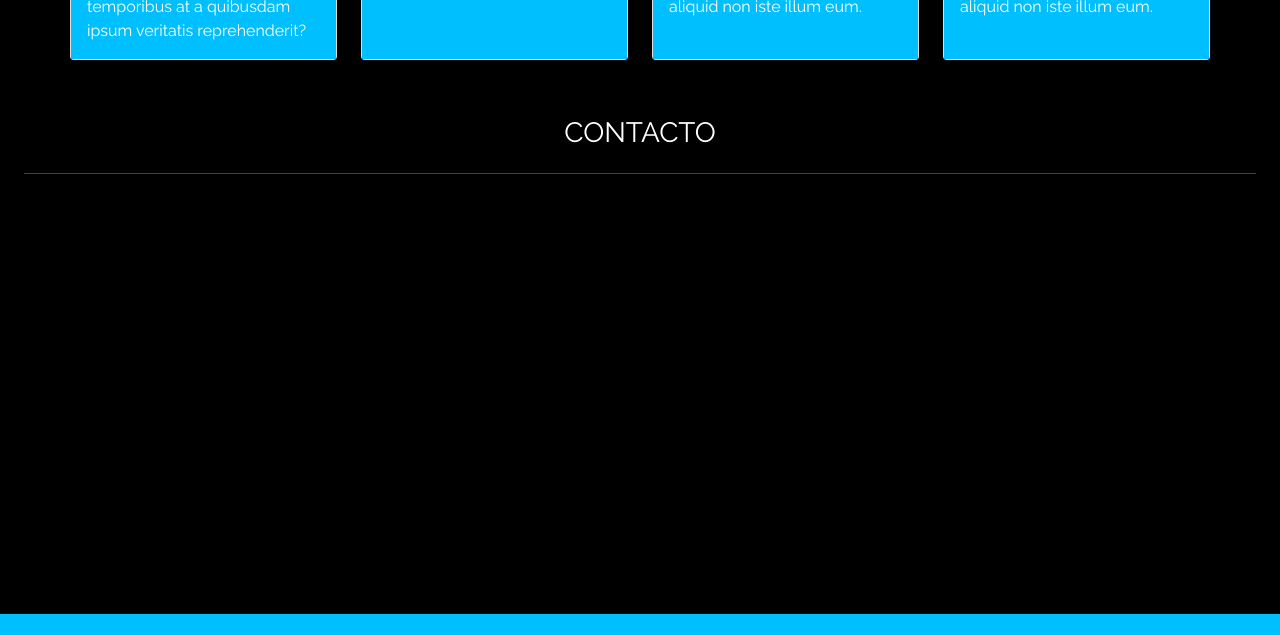
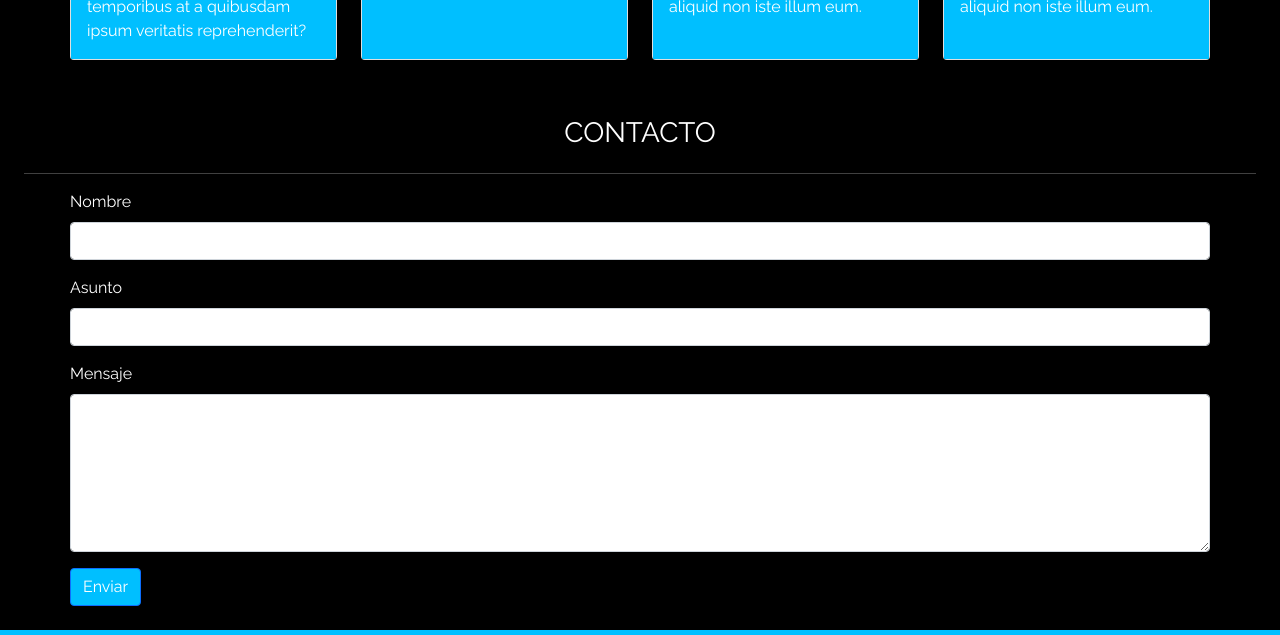
Before and after one commit to Evenegas4414-ecamp/www.viajes-chile.cl, a plain HTML site: page index.html in a window 1280 px wide. Shown: the part 1775-2410 px from the top of the page. Drawn offline with nearby package versions, Linux system fonts and the light colour scheme; a script that the page names is missing.

```diff
--- a/assets/js/script.js
+++ b/assets/js/script.js
@@ -7,11 +7,15 @@ $(document).ready(function () {
             var hash = this.hash;
             $('html, body').animate({
                 scrollTop: $(hash).offset().top
-            }, 800, function () {
+            }, 1200, function () {
                 window.location.hash = hash;
             });
         }
     });
+
+    $("#contacto").dblclick(function () {
+        $("form").toggle();
+      });
 
     // Tooltip con bootstrap, inicializar los elemetos html con el tag data-bs-toggle="tooltip"
     var tooltipTriggerList = [].slice.call(document.querySelectorAll('[data-bs-toggle="tooltip"]'))
--- a/index.html
+++ b/index.html
@@ -107,17 +107,21 @@
             <section class="col">
                 <i class="container-fluid fa-solid fa-plane bg-azul text-center p-1 fs-5" data-bs-toggle="tooltip"
                     data-bs-placement="bottom" title="Viaje por avión."></i>
-                <p class="mt-3">Lorem ipsum dolor sit amet consectetur adipisicing elit. Quod, illo cumque ex obcaecati optio ratione
+                <p class="mt-3">Lorem ipsum dolor sit amet consectetur adipisicing elit. Quod, illo cumque ex obcaecati
+                    optio ratione
                     quibusdam dolorem voluptas repudiandae itaque aliquam dolorum illum nulla reiciendis harum atque,
-                    incidunt quos distinctio. Lorem ipsum dolor sit amet consectetur adipisicing elit. Quod, illo cumque ex obcaecati optio ratione
+                    incidunt quos distinctio. Lorem ipsum dolor sit amet consectetur adipisicing elit. Quod, illo cumque
+                    ex obcaecati optio ratione
                     quibusdam dolorem voluptas repudiandae itaque aliquam dolorum illum nulla reiciendis harum atque,
                     incidunt quos distinctio.</p>
 
             </section>
             <section class="col">
-                <p class="mb-3">Lorem ipsum dolor sit amet consectetur adipisicing elit. Quod, illo cumque ex obcaecati optio ratione
+                <p class="mb-3">Lorem ipsum dolor sit amet consectetur adipisicing elit. Quod, illo cumque ex obcaecati
+                    optio ratione
                     quibusdam dolorem voluptas repudiandae itaque aliquam dolorum illum nulla reiciendis harum atque,
-                    incidunt quos distinctio. Lorem ipsum dolor sit amet consectetur adipisicing elit. Quod, illo cumque ex obcaecati optio ratione
+                    incidunt quos distinctio. Lorem ipsum dolor sit amet consectetur adipisicing elit. Quod, illo cumque
+                    ex obcaecati optio ratione
                     quibusdam dolorem voluptas repudiandae itaque aliquam dolorum illum nulla reiciendis harum atque,
                     incidunt quos distinctio.</p>
                 <i class="container-fluid fa-solid fa-mountain bg-azul text-center p-1 fs-5" data-bs-toggle="tooltip"
@@ -126,9 +130,11 @@
             <section class="col">
                 <i class="container-fluid fa-solid fa-route bg-azul text-center p-1 fs-5" data-bs-toggle="tooltip"
                     data-bs-placement="bottom" title="Rutas de lugares populares."></i>
-                <p class="mt-3">Lorem ipsum dolor sit amet consectetur adipisicing elit. Quod, illo cumque ex obcaecati optio ratione
+                <p class="mt-3">Lorem ipsum dolor sit amet consectetur adipisicing elit. Quod, illo cumque ex obcaecati
+                    optio ratione
                     quibusdam dolorem voluptas repudiandae itaque aliquam dolorum illum nulla reiciendis harum atque,
-                    incidunt quos distinctio. Lorem ipsum dolor sit amet consectetur adipisicing elit. Quod, illo cumque ex obcaecati optio ratione
+                    incidunt quos distinctio. Lorem ipsum dolor sit amet consectetur adipisicing elit. Quod, illo cumque
+                    ex obcaecati optio ratione
                     quibusdam dolorem voluptas repudiandae itaque aliquam dolorum illum nulla reiciendis harum atque,
                     incidunt quos distinctio.</p>
             </section>
@@ -191,10 +197,26 @@
     <h3 id="contacto" class="text-center mt-5 mb-4 mx-auto">CONTACTO</h3>
     <hr class="mx-4">
     <!-- Textform-->
-    <section>
+    <section class="container px-5 px-sm-0">
+        <form>
+            <div class="mb-3">
+                <label for="exampleFormControlInput1" class="form-label">Nombre</label>
+                <input type="text" class="form-control" id="exampleFormControlInput1" >
+            </div>
+            <div class="mb-3">
+                <label for="exampleFormControlInput2" class="form-label">Asunto</label>
+                <input type="text" class="form-control" id="exampleFormControlInput2">
+            </div>
+            <div class="mb-3">
+                <label for="exampleFormControlTextarea1" class="form-label">Mensaje</label>
+                <textarea class="form-control" id="exampleFormControlTextarea1" rows="6"></textarea>
+            </div>
+            <button type="submit" class="btn btn-primary bg-azul">Enviar</button>
+        </form>
+        <!-- Typeform
         <div data-tf-widget="SHKitKLN" data-tf-iframe-props="title=My typeform" data-tf-medium="snippet"
             style="width:100%;height:400px;"></div>
-        <script src="//embed.typeform.com/next/embed.js"></script>
+        <script src="//embed.typeform.com/next/embed.js"></script> */ -->
     </section>
 
     <!-- Footer con iconos-->
```
Also changed, not shown: 1 other file.
